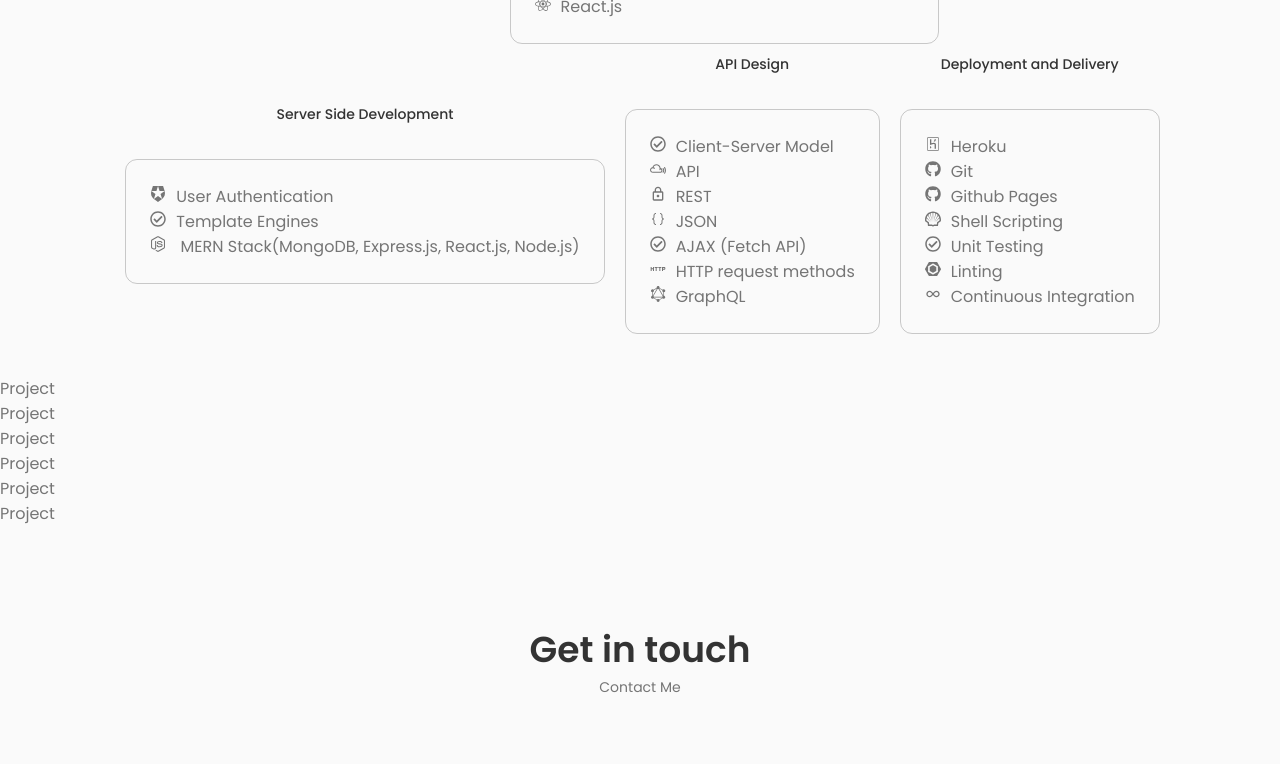
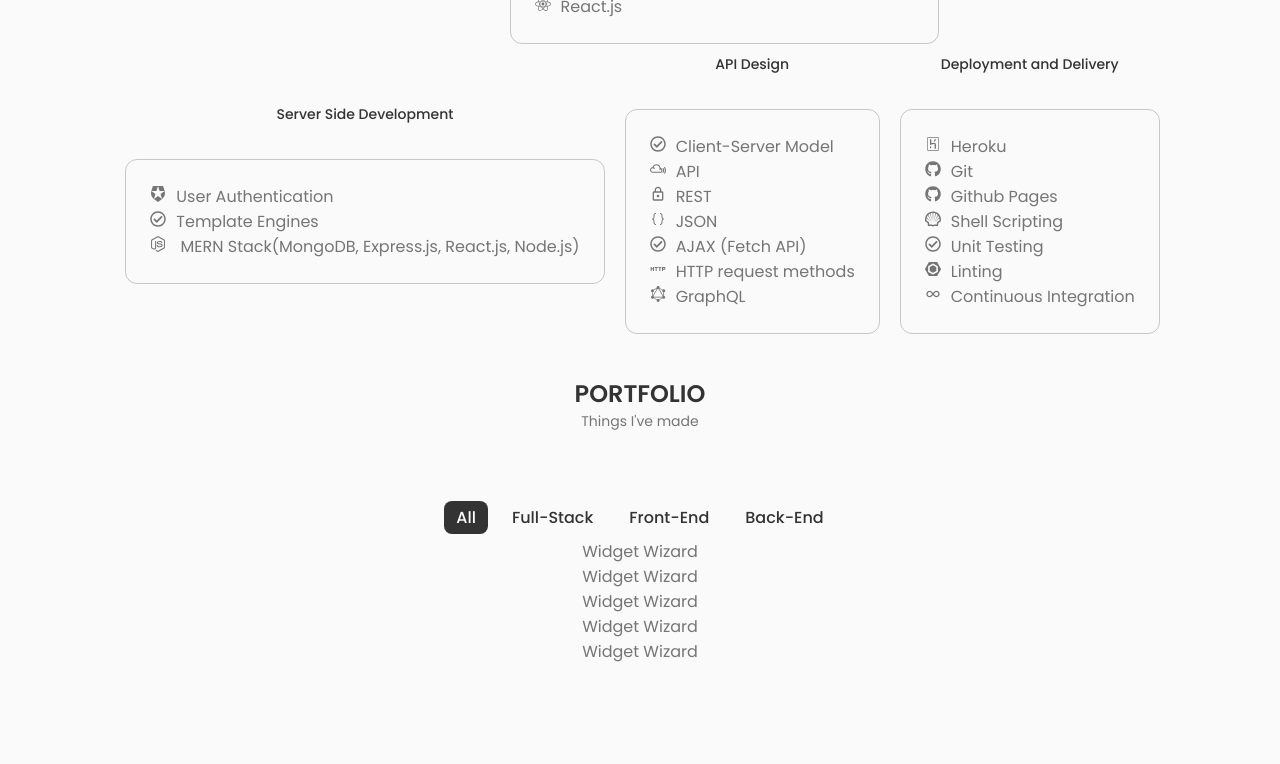
Before and after one commit to justinschoi93/portfolio, a React (Vite) app: page / in a window 1280 px wide. Shown: the part 2000-2764 px from the top of the page. Built offline with nearby package versions, Linux system fonts and the light colour scheme.

Commit message:
PORTFOLIO: navbar, useStates, useEffect, project display

```diff
--- a/src/components/PORTFOLIO/Portfolio.css
+++ b/src/components/PORTFOLIO/Portfolio.css
@@ -3,3 +3,53 @@
     padding: 0;
     box-sizing: border-box;
 }
+
+.portfolio__header {
+    display: flex;
+    flex-direction: column;
+    align-items: center;
+    margin: 0 0 64px;
+}
+
+.header__subtitle {
+    font-size: var(--small-font-size);
+    display: block;
+}
+.portfolio__container{
+    display: flex;
+    flex-direction: column;
+    align-items: center;
+}
+
+.portfolio__navbar {
+    display: flex;
+    width: 100%;
+}
+
+.portfolio__navbar-list {
+    display: flex;
+    align-items: center;
+    width: 100%;
+    justify-content: center;
+    column-gap: 0.75rem;
+    margin: 5px 30px 5px 30px;
+}
+
+.nav-item {
+    color: var(--title-color);
+    cursor: pointer;
+    text-transform: capitalize;
+    border-radius: 0.5rem;
+    padding: 0.25rem 0.75rem;
+    font-weight: var(--font-medium);
+}
+
+.nav-item:hover {
+    background-color: var(--title-color);
+    color: var(--container-color);
+}
+
+.nav-item.active {
+    background-color: var(--title-color);
+    color: var(--container-color);
+}
--- a/src/components/PORTFOLIO/Portfolio.jsx
+++ b/src/components/PORTFOLIO/Portfolio.jsx
@@ -1,21 +1,50 @@
-import 'portfolio.css';
+import {useState, useEffect } from 'react';
+import projectsData from './projectsData';
+import './portfolio.css';
 
 const PORTFOLIO = () => {
+
+    const [active, setActive] = useState('All');
+    const [projects, setProjects] = useState([]);
+
+    const tabHandler = (e) => {
+        e.preventDefault();
+        setActive(`${e.target.textContent}`);
+    }
+
+    useEffect(()=>{
+        console.log(active);
+        if (active==='All') {
+            setProjects(projectsData);
+
+        } else {
+            setProjects(projectsData.filter( project=> project.type === active))
+        }
+
+
+    }, [active])
+
+
     return (
         <section className="portfolio__container">
             <div className="portfolio__header">
-                <div className="header__title"></div>
-                <div className="header__subtitle"></div>
+                <h2 className="header__title">PORTFOLIO</h2>
+                <div className="header__subtitle">Things I've made</div>
             </div>
-            <div className="portfolio__navbar">
-                <ul className="portfolio__nav-items">
-                    <li className="nav-item">Project</li>
-                    <li className="nav-item">Project</li>
-                    <li className="nav-item">Project</li>
-                    <li className="nav-item">Project</li>
-                    <li className="nav-item">Project</li>
-                    <li className="nav-item">Project</li>
+            <nav className="portfolio__navbar">
+                <ul className="portfolio__navbar-list">
+                    <li className={`nav-item ${ active  === 'All' ? 'active' : ''}`} onClick={tabHandler}>All</li>
+                    <li className={`nav-item ${ active === 'Full-Stack' ? 'active' : ''}`} onClick={tabHandler}>Full-Stack</li>
+                    <li className={`nav-item ${ active === 'Front-End' ? 'active' : ''}`} onClick={tabHandler}>Front-End</li>
+                    <li className={`nav-item ${ active === 'Back-End' ? 'active' : ''}`} onClick={tabHandler}>Back-End</li>
                 </ul>
+            </nav>
+            <div className="projects__container">
+                {projects.map((project, index)=>(
+                    <div className="project__card" key={index}>
+                        {project.name}
+                    </div>
+                ))}
             </div>
         </section>
     )
--- /dev/null
+++ b/src/components/PORTFOLIO/projectsData.js
@@ -0,0 +1,29 @@
+const projectsData = [
+    {
+        name: 'Widget Wizard',
+        type: 'Full-Stack',
+        src: 'http://github.com/justinschoi93'
+    },
+    {
+        name: 'Widget Wizard',
+        type: 'Full-Stack',
+        src: 'http://github.com/justinschoi93'
+    },
+    {
+        name: 'Widget Wizard',
+        type: 'Full-Stack',
+        src: 'http://github.com/justinschoi93'
+    },
+    {
+        name: 'Widget Wizard',
+        type: 'Full-Stack',
+        src: 'http://github.com/justinschoi93'
+    },
+    {
+        name: 'Widget Wizard',
+        type: 'Full-Stack',
+        src: 'http://github.com/justinschoi93'
+    },
+]
+
+export default projectsData;
```
